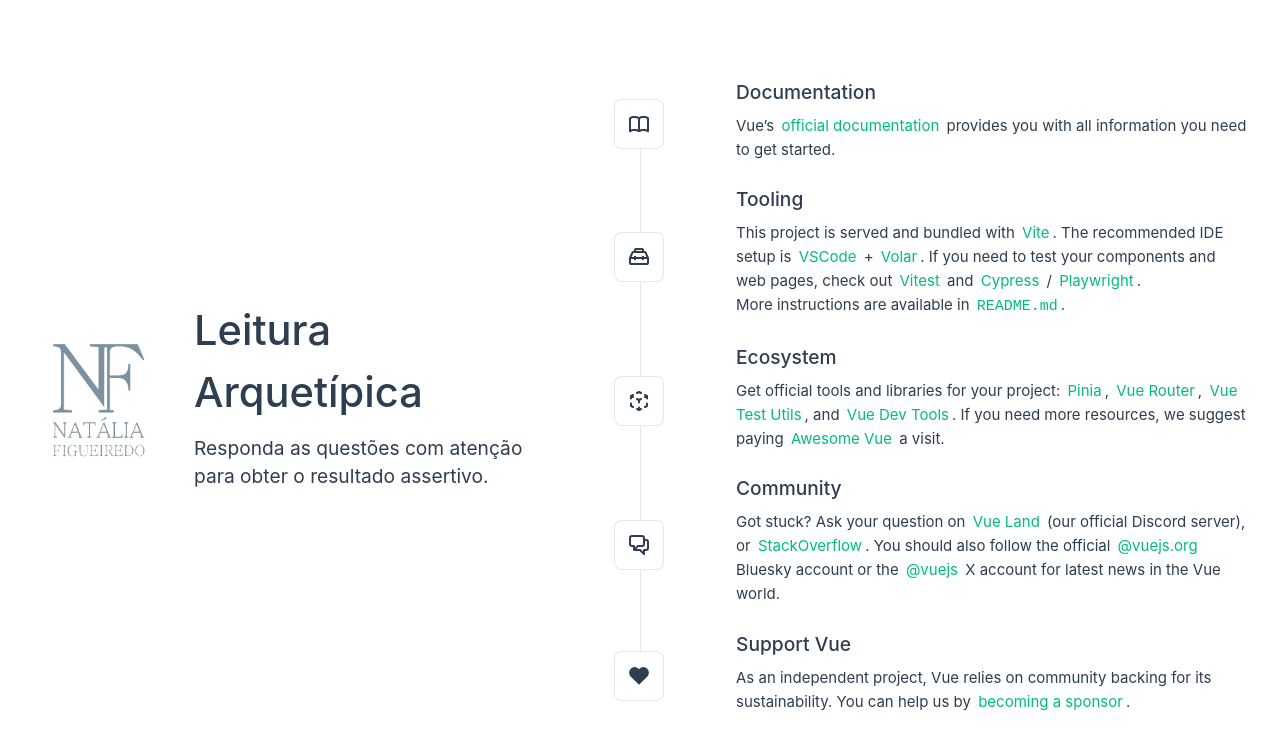
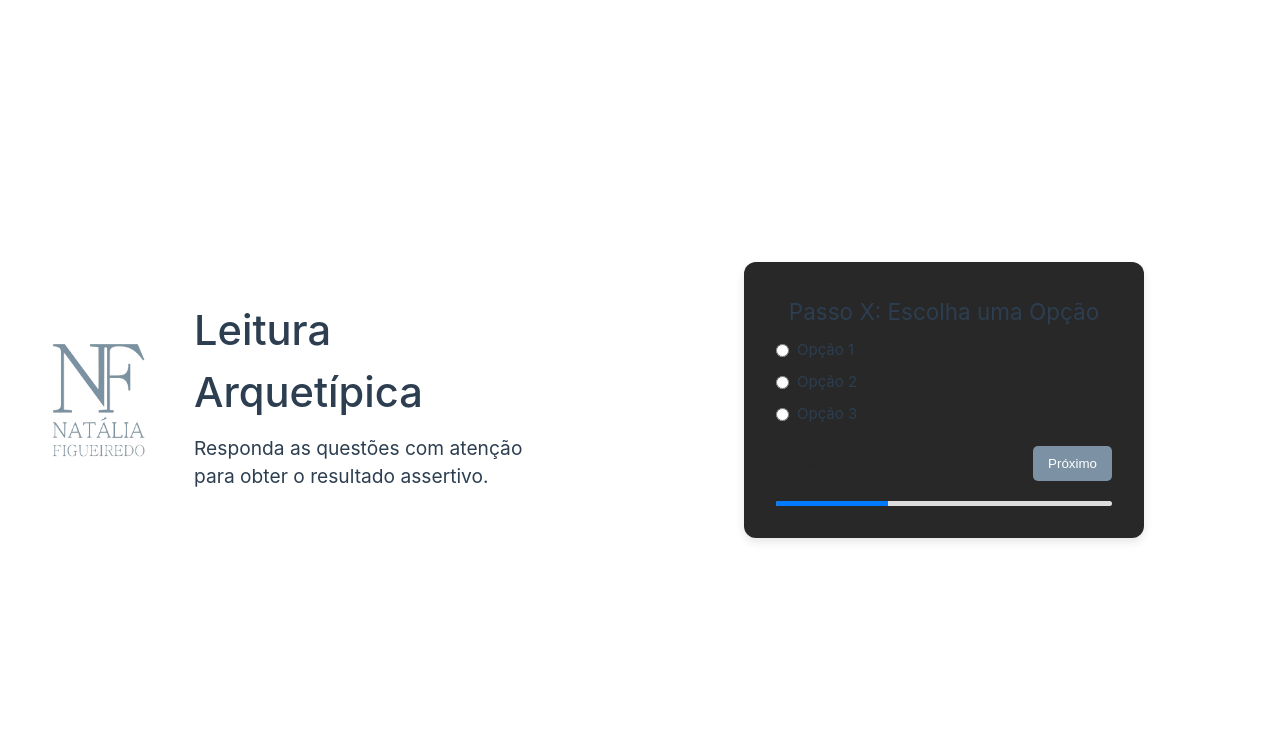
Before and after one commit to mickaelmendes50/nffr-web, a Vue app: page / in a window 1280 px wide. Shown: the top 750 px of the page. Built offline with nearby package versions, Linux system fonts and the light colour scheme.

Commit message:
components: Implemented MultiStepForm
Signed-off-by: Mesquita <mickaelmendes50@gmail.com>

```diff
--- a/src/App.vue
+++ b/src/App.vue
@@ -1,6 +1,6 @@
 <script setup lang="ts">
 import Greeting from '@/components/Greeting.vue'
-import TheWelcome from '@/components/TheWelcome.vue'
+import MultiStepForm from '@/components/MultiStepForm.vue'
 </script>
 
 <template>
@@ -12,7 +12,7 @@ import TheWelcome from '@/components/TheWelcome.vue'
   </header>
 
   <main>
-    <TheWelcome />
+    <MultiStepForm />
   </main>
 
 </template>
--- /dev/null
+++ b/src/components/MultiStepForm.vue
@@ -0,0 +1,116 @@
+<template>
+  <div class="container">
+    <div class="card">
+      <component :is="steps[currentStep]" v-model="formData" />
+
+      <div class="navigation">
+        <button @click="prevStep" :disabled="currentStep === 0">Voltar</button>
+        <button v-if="currentStep < steps.length - 1" @click="nextStep">Próximo</button>
+        <button v-else @click="submitForm">Finalizar</button>
+      </div>
+
+      <!-- Barra de progresso -->
+      <div class="progress-bar">
+        <div class="progress" :style="{ width: progress + '%' }"></div>
+      </div>
+    </div>
+  </div>
+</template>
+
+<script setup lang="ts">
+import { ref, shallowRef, computed } from 'vue'
+import StepOne from './StepOne.vue'
+import StepTwo from './StepTwo.vue'
+import StepThree from './StepThree.vue'
+
+const steps = shallowRef([StepOne, StepTwo, StepThree])
+const currentStep = ref(0)
+
+const formData = ref({
+  nome: '',
+  email: '',
+  idade: '',
+  senha: '',
+  opcao: ''
+})
+
+const nextStep = () => {
+  if (currentStep.value < steps.value.length - 1) {
+    currentStep.value++
+  }
+}
+
+const prevStep = () => {
+  if (currentStep.value > 0) {
+    currentStep.value--
+  }
+}
+
+const submitForm = () => {
+  console.log('Dados do formulário:', formData.value)
+  alert('Formulário enviado!')
+}
+
+// Calcula a porcentagem da barra de progresso
+const progress = computed(() => ((currentStep.value + 1) / steps.value.length) * 100)
+</script>
+
+<style scoped>
+.container {
+  display: flex;
+  height: 50vh;
+  justify-content: center;
+  align-items: center;
+}
+
+.card {
+  background: #282828;
+  padding: 2rem;
+  border-radius: 12px;
+  box-shadow: 0 4px 10px rgba(0, 0, 0, 0.1);
+  width: 400px;
+  text-align: center;
+}
+
+.navigation {
+  display: flex;
+  justify-content: space-between;
+  margin-top: 20px;
+}
+
+button {
+  padding: 10px 15px;
+  border: none;
+  border-radius: 5px;
+  background-color: #7c92a4;
+  color: white;
+  cursor: pointer;
+  transition: 0.3s;
+}
+
+button:disabled {
+  color: #282828;
+  background-color: #282828;
+  cursor: not-allowed;
+}
+
+button:hover:not(:disabled) {
+  background-color: #0056b3;
+}
+
+/* Barra de Progresso */
+.progress-bar {
+  width: 100%;
+  height: 5px;
+  background-color: #ddd;
+  border-radius: 5px;
+  overflow: hidden;
+  margin-top: 20px;
+}
+
+.progress {
+  height: 100%;
+  background-color: #007bff;
+  transition: width 0.3s ease-in-out;
+}
+</style>
--- /dev/null
+++ b/src/components/StepOne.vue
@@ -0,0 +1,36 @@
+<template>
+  <div>
+    <h2>Passo X: Escolha uma Opção</h2>
+    <div v-for="option in options" :key="option.value" class="radio-option">
+      <input
+        type="radio"
+        :id="option.value"
+        :value="option.value"
+        v-model="modelValue.selecao"
+      />
+      <label :for="option.value">{{ option.label }}</label>
+    </div>
+  </div>
+</template>
+
+<script setup>
+defineProps(['modelValue'])
+
+const options = [
+  { value: 'opcao1', label: 'Opção 1' },
+  { value: 'opcao2', label: 'Opção 2' },
+  { value: 'opcao3', label: 'Opção 3' }
+]
+</script>
+
+<style scoped>
+.radio-option {
+  display: flex;
+  align-items: center;
+  margin: 8px 0;
+}
+
+input[type="radio"] {
+  margin-right: 8px;
+}
+</style>
--- /dev/null
+++ b/src/components/StepThree.vue
@@ -0,0 +1,10 @@
+<template>
+  <div>
+    <h2>Passo 3: Criar Senha</h2>
+    <input type="password" placeholder="Senha" v-model="modelValue.senha" />
+  </div>
+</template>
+
+<script setup lang="ts">
+defineProps(['modelValue'])
+</script>
--- /dev/null
+++ b/src/components/StepTwo.vue
@@ -0,0 +1,10 @@
+<template>
+  <div>
+    <h2>Passo 2: Idade</h2>
+    <input type="number" placeholder="Idade" v-model="modelValue.idade" />
+  </div>
+</template>
+
+<script setup lang="ts">
+defineProps(['modelValue'])
+</script>
```
